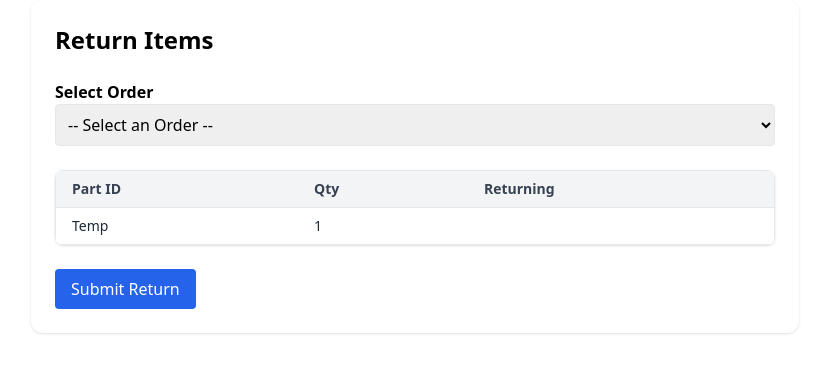
After one commit to bennyboy15/consignment_parts, a Flask app: page /return-form in a window 1280 px wide. The commit adds this page. Shown: the top 373 px of the page, without its empty margins (225-1054 px from the left). Run offline with Flask 3, Linux system fonts and the light colour scheme; data that the repository does not hold is empty; some libraries are stand-ins or nearby versions.

Commit message:
Returns template

```diff
--- /dev/null
+++ b/application/templates/return_form.html
@@ -0,0 +1,91 @@
+<!DOCTYPE html>
+<html lang="en">
+
+<head>
+    <meta charset="UTF-8" />
+    <meta name="viewport" content="width=device-width, initial-scale=1.0" />
+    <title>Returns</title>
+    <script src="https://cdn.tailwindcss.com"></script>
+</head>
+
+<body>
+
+    <form method="POST" action="/submit-return" class="max-w-3xl mx-auto p-6 space-y-6 bg-white rounded-xl shadow">
+        <h2 class="text-2xl font-bold">Return Items</h2>
+
+        <!-- Order Dropdown -->
+        <div>
+            <label class="font-semibold">Select Order</label>
+            <select id="order_id" name="order_id" onchange="loadParts()" class="w-full p-2 border rounded">
+                <option value="">-- Select an Order --</option>
+                {% for order in orders %}
+                <option value="{{ order.id }}">
+                    Order #{{ order.id }} (Customer #{{ order.customer_id }})
+                </option>
+                {% endfor %}
+            </select>
+        </div>
+
+        <!-- Parts List -->
+        <div id="parts_container" class="overflow-x-auto rounded-lg shadow">
+            <table id="parts-table" class="min-w-full border border-gray-200 divide-y divide-gray-200">
+                <thead class="bg-gray-100">
+                    <tr>
+                        <th class="px-4 py-2 text-left text-sm font-semibold text-gray-700">Part ID</th>
+                        <th class="px-4 py-2 text-left text-sm font-semibold text-gray-700">Qty</th>
+                        <th class="px-4 py-2 text-left text-sm font-semibold text-gray-700">Returning</th>
+                    </tr>
+                </thead>
+                <tbody id="parts-body" class="bg-white divide-y divide-gray-100">
+                    <tr>
+                        <td class="px-4 py-2 text-sm text-gray-800">Temp</td>
+                        <td class="px-4 py-2 text-sm text-gray-800">1</td>
+                    </tr>
+                </tbody>
+            </table>
+        </div>
+
+
+        <!-- Submit -->
+        <button type="submit" class="bg-blue-600 text-white px-4 py-2 rounded hover:bg-blue-700">
+            Submit Return
+        </button>
+    </form>
+
+    <script>
+        function loadParts(){
+            // Clear existing rows
+            const tbody = document.getElementById("parts-body");
+            while (tbody.firstChild) {
+                tbody.removeChild(tbody.firstChild);
+            }
+            tbody.innerHTML = "";
+
+            // JSONIFY Order Items
+            const orders = {{ order_items | tojson }};
+            console.log("Orders:", orders);
+            const orderId = parseInt(document.getElementById("order_id").value);
+            console.log(orderId);
+            // Filter items by what order number was selected
+            const filteredItems = orders.filter(item => item.order_id === orderId);
+            console.log(filteredItems, filteredItems.length);
+
+            // Add parts to table
+            const table = document.getElementById("parts-body");
+            filteredItems.forEach((item, index) => {
+                const row = document.createElement("tr");
+                row.innerHTML = `
+                <td class="px-4 py-2 text-sm text-gray-800">${item.part_name}</td>
+                <td class="px-4 py-2 text-sm text-gray-800">${item.quantity}</td>
+                <td class="px-4 py-2 text-sm text-gray-800">
+                    <input type="number" name="returns[${item.part_id}]" value="0" min="0" max="${item.quantity}" class="w-20 border rounded text-center">
+                </td>
+                `
+                table.appendChild(row);
+            });
+        }
+    </script>
+
+</body>
+
+</html>
--- a/application/templates/test.html
+++ b/application/templates/test.html
@@ -10,6 +10,7 @@
 </head>
 
 <body class="p-5">
+
     {% with messages = get_flashed_messages(with_categories=true) %}
     {% if messages %}
     <ul class="flashes">
@@ -92,6 +93,7 @@
         </form>
     </div>
 
+    <a href="{{ url_for('create_order') }}">NEW ORDER</a>
 </body>
 
 </html>
--- a/routes.py
+++ b/routes.py
@@ -1,5 +1,6 @@
-from flask import flash, redirect, render_template, request, url_for
-from forms import LoginForm, PartForm, RegisterForm
+from collections import defaultdict
+from flask import flash, jsonify, redirect, render_template, request, url_for
+from forms import LoginForm, OrderForm, OrderItemForm, PartForm, RegisterForm
 from models import User, Customer, Part, Order, OrderItem
 from flask_bcrypt import Bcrypt
 from flask_login import login_manager, login_required, login_user, logout_user, current_user
@@ -8,6 +9,32 @@ from sqlalchemy.orm import joinedload
 bcrypt = Bcrypt()
 
 def register_routes(app, db):
+
+    @app.route("/return-form")
+    def return_form():
+        orders = Order.query.all()
+        order_items_py = OrderItem.query.all()
+        parts = Part.query.all()
+
+        # Create a quick lookup for part_id -> part_name
+        part_lookup = {part.id: part.name for part in parts}
+
+        order_items = []
+        for item in order_items_py:
+            order_items.append({
+                "order_id": item.order_id,
+                "part_id": item.part_id,
+                "part_name": part_lookup.get(item.part_id, f"Part {item.part_id}"),
+                "quantity": item.quantity
+            })
+
+        return render_template(
+            "return_form.html",
+            orders=orders,
+            order_items=order_items
+        )
+
+
 
     @app.route("/test", methods=['GET', 'POST'])
     def test():
@@ -56,6 +83,15 @@ def register_routes(app, db):
                 return "Error when saving changes"
 
         return render_template('edit_part.html', part=part)
+
+    @app.route('/create_order', methods=['GET', 'POST'])
+    def create_order():
+        customers = Customer.query.all()
+        parts = Part.query.all()
+        return render_template('create_order.html', customers=customers, parts=parts)
+
+
+
 
     @app.login_manager.user_loader
     def load_user(user_id):
```
Also changed, not shown: application/templates/create_order.html (added, +53 -0 lines), forms.py (+12 -1 lines).
